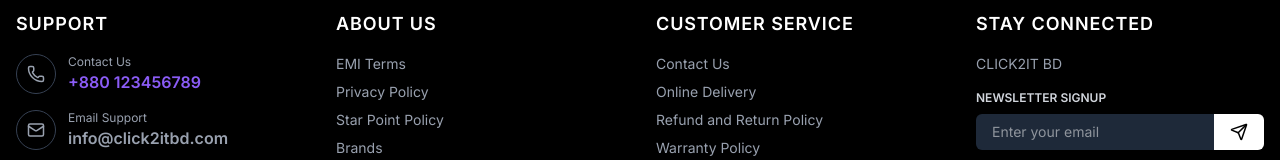
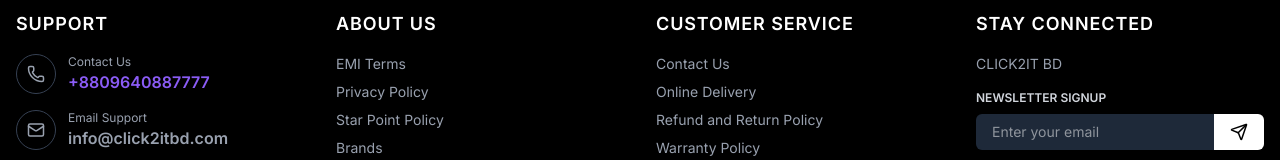
Before and after one commit to click2itbd/e-Commerce, a React (Vite) app: page / in a window 1280 px wide. Shown: the part 6242-6402 px from the top of the page. Built offline with nearby package versions, Linux system fonts and the light colour scheme; no server answers; the database is empty.

Commit message:
build(dist): rebuild production assets and update entry points
Rebuild the production distribution files, updating the main entry script and CSS references in `index.html` to match the new hashed filenames. Also updated fallback contact information in `Footer.tsx` and `SupportPage.tsx`.

```diff
--- a/src/components/Footer.tsx
+++ b/src/components/Footer.tsx
@@ -61,7 +61,7 @@
                 </div>
                 <div>
                   <p className="text-xs">Contact Us</p>
-                  <p className="font-bold" style={{ color: settings.accentColor }}>{settings.contactPhone}</p>
+                  <p className="font-bold" style={{ color: settings.accentColor }}>+8809640887777</p>
                 </div>
               </div>
               <div className="flex items-center gap-3 text-gray-400 hover:text-white transition-colors">
@@ -134,7 +134,7 @@
             </form>
 
             <div className="flex gap-4">
-              <a href="#" className="h-10 w-10 rounded-full flex items-center justify-center hover:opacity-80 transition-all" style={{ backgroundColor: settings.secondaryColor }}>
+              <a href="https://web.facebook.com/CLICK2ITBD" className="h-10 w-10 rounded-full flex items-center justify-center hover:opacity-80 transition-all" style={{ backgroundColor: settings.secondaryColor }}>
                 <Facebook size={20} />
               </a>
               <a href="#" className="h-10 w-10 rounded-full flex items-center justify-center hover:opacity-80 transition-all" style={{ backgroundColor: settings.secondaryColor }}>
--- a/src/pages/hosting/SupportPage.tsx
+++ b/src/pages/hosting/SupportPage.tsx
@@ -74,7 +74,7 @@
             <h3 className="text-xl font-bold text-gray-900 mb-2">Phone Support</h3>
             <p className="text-gray-500 mb-6">Call us directly for immediate assistance with your issues.</p>
             <a href={`tel:${settings?.phone}`} className="text-lg font-semibold text-blue-600 hover:text-blue-700">
-              {settings?.phone || '+1 (555) 123-4567'}
+              {settings?.phone || '+8809640887777'}
             </a>
           </div>
 
@@ -85,7 +85,7 @@
             <h3 className="text-xl font-bold text-gray-900 mb-2">Email Support</h3>
             <p className="text-gray-500 mb-6">Send us an email and we'll get back to you within 24 hours.</p>
             <a href={`mailto:${settings?.email}`} className="text-lg font-semibold text-purple-600 hover:text-purple-700">
-              {settings?.email || 'support@example.com'}
+              {settings?.email || 'click2itbd@gmail.com'}
             </a>
           </div>
 
```
Also changed, not shown: 137 other files (tests, documents, lock files or other folders).
